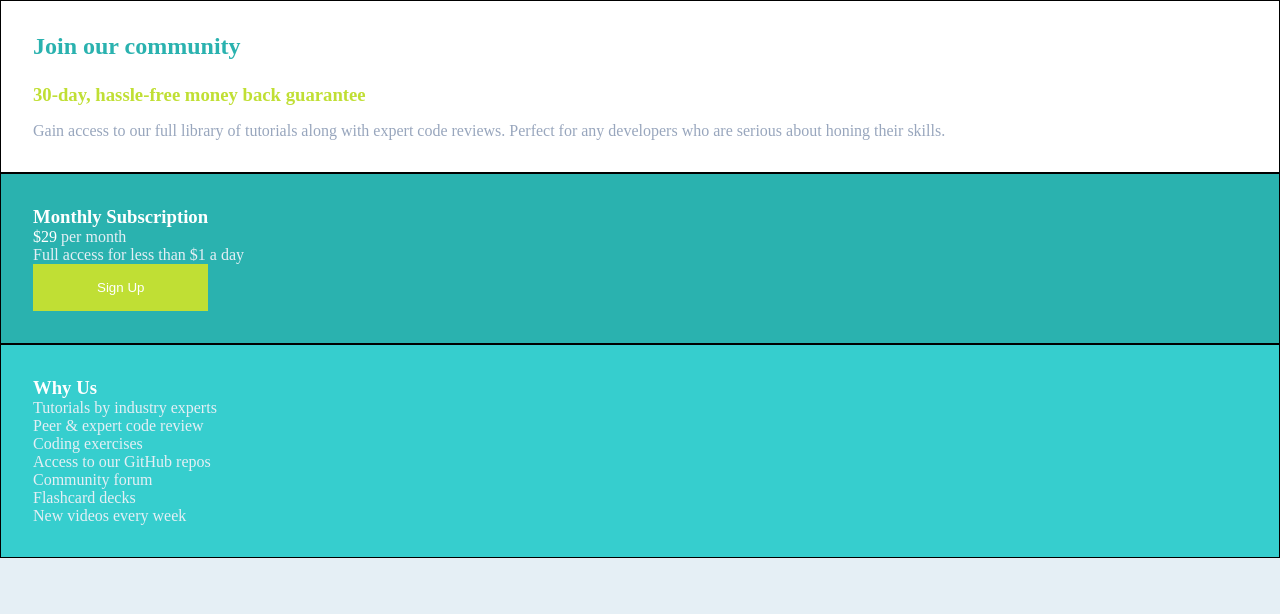
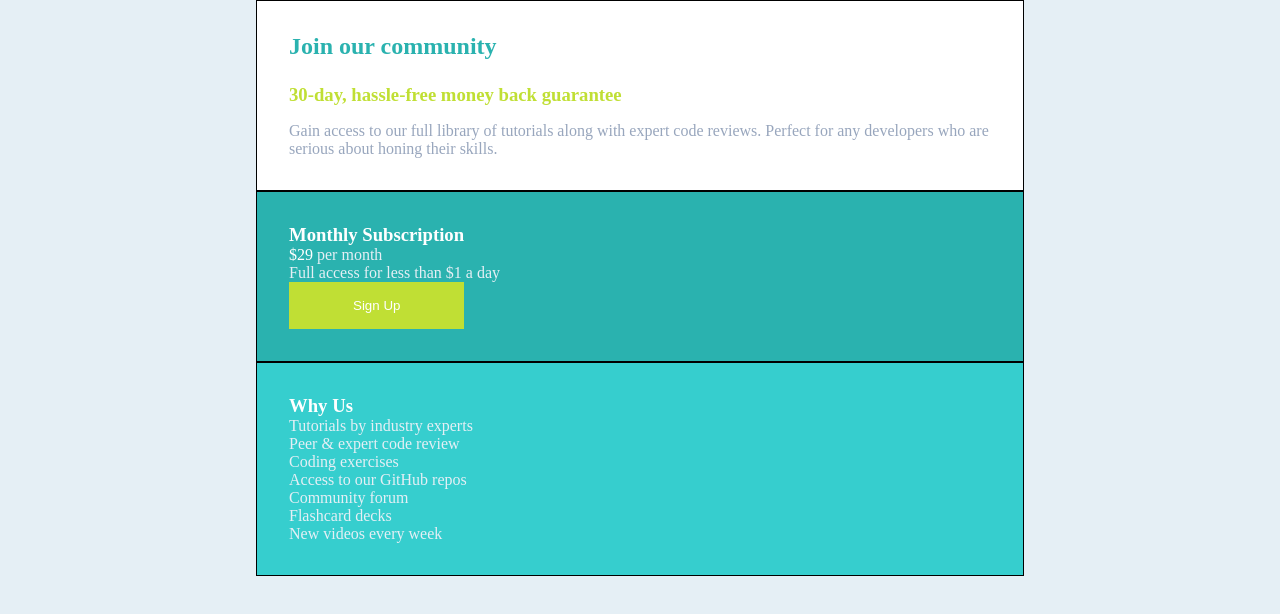
Before and after one commit to Cristiano-Monteiro/Frontend-Mentor-Single-price-grid-component-solution, a plain HTML site: page index.html in a window 1280 px wide. Drawn offline with Linux system fonts and the light colour scheme.

Commit message:
Update Style.css - May 25, 2022

```diff
--- a/src/css/style.css
+++ b/src/css/style.css
@@ -23,6 +23,12 @@ html{
 
 body{
     background-color: var(--Light-Gray);
+    display: flex;
+    justify-content: center;
+}
+
+main{
+    width: 60%;
 }
 
 main .presentationMessage, main .subscription, main .aboutPageContent{
```
